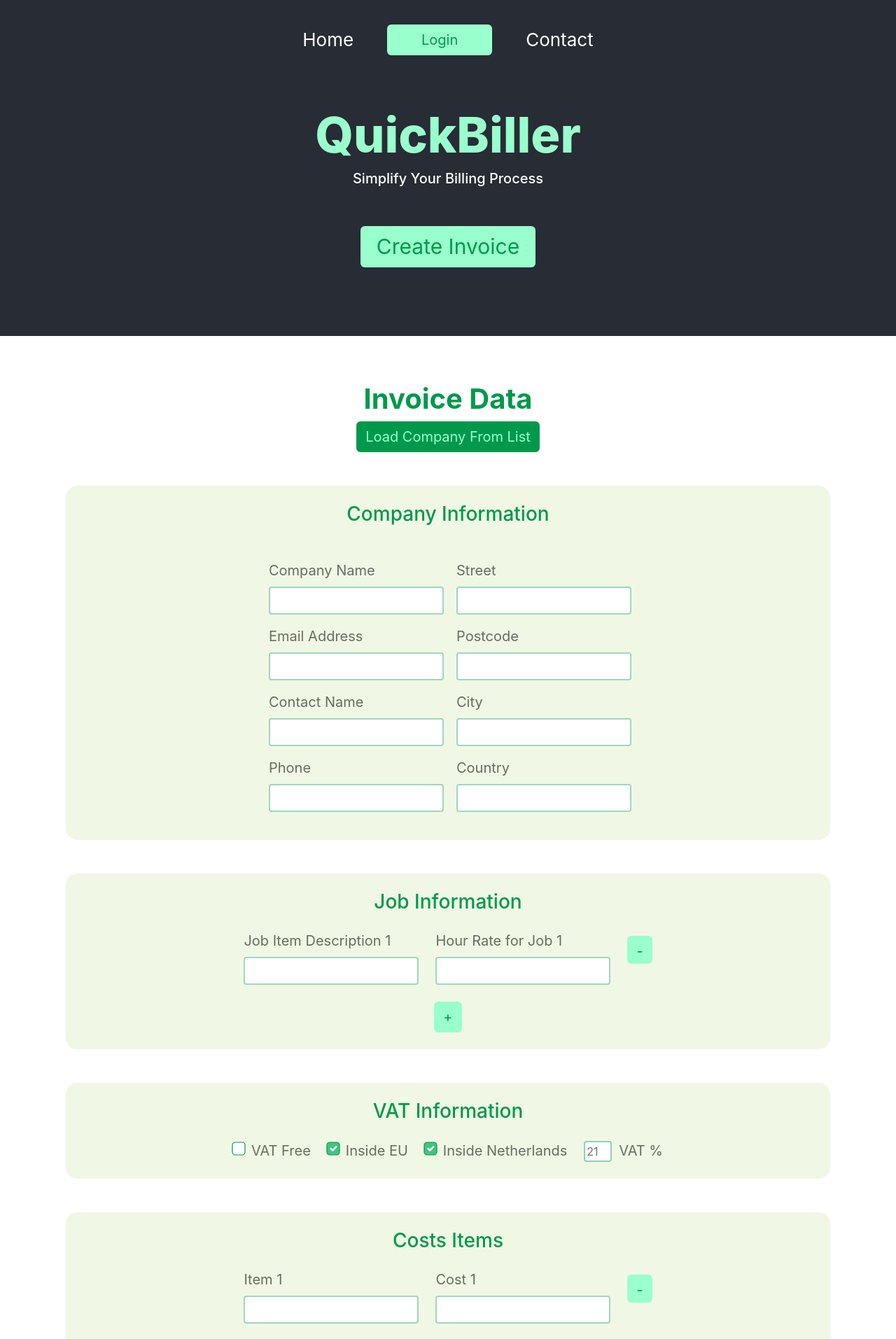
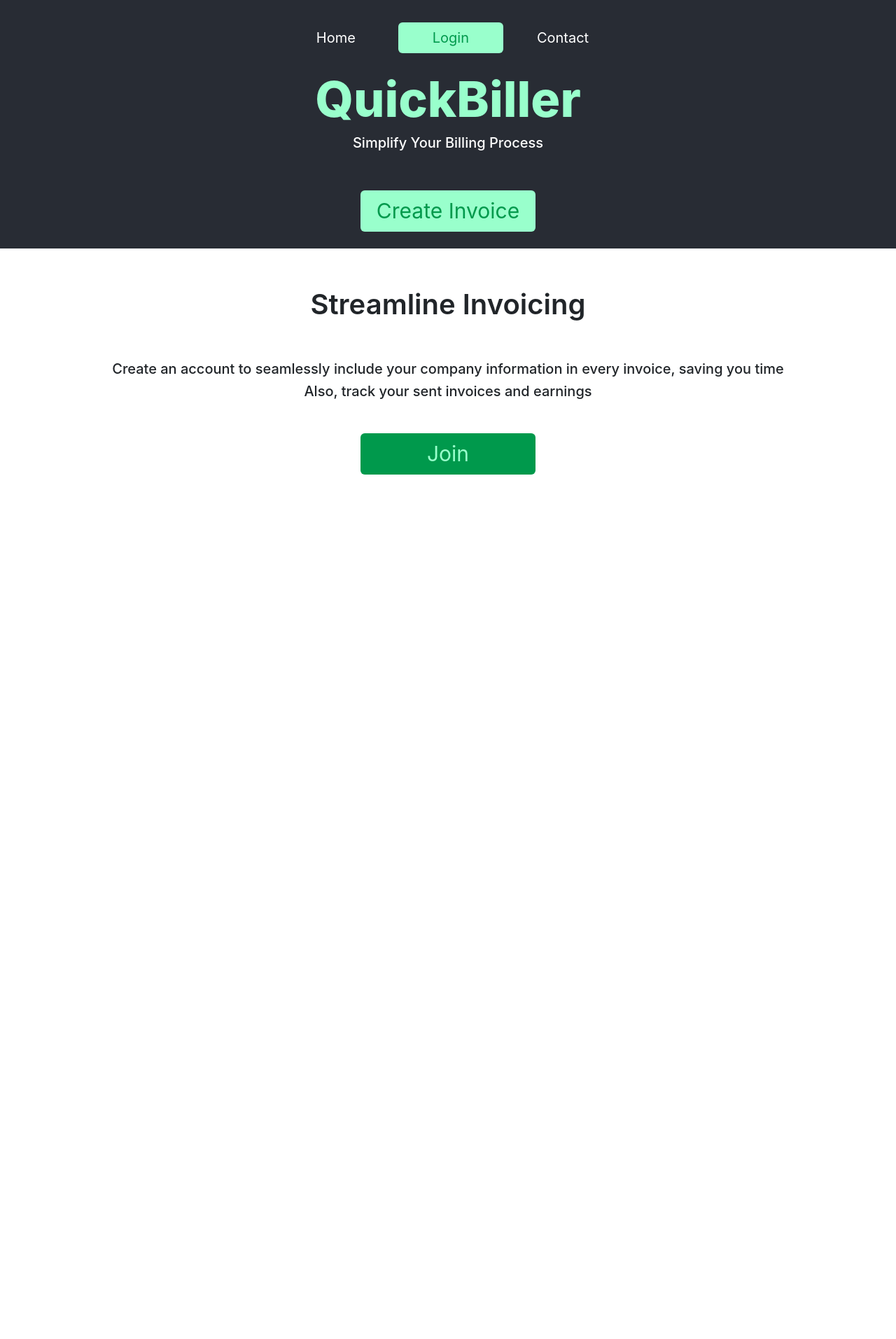
Before and after one commit to Flabelatus/QuickBiller-front-end, a React (Create React App) app: page / in a window 1280 px wide. Shown: the top 1913 px of the page at 70% size. After the commit the page ends 800 px from the top, so only its background shows below. Built offline with nearby package versions, Linux system fonts and the light colour scheme.

Commit message:
adds register page

```diff
--- a/package.json
+++ b/package.json
@@ -8,7 +8,7 @@
     "@testing-library/user-event": "^13.5.0",
     "react": "^18.2.0",
     "react-dom": "^18.2.0",
-    "react-router-dom": "^6.21.1",
+    "react-router-dom": "^6.16.0",
     "react-scripts": "5.0.1",
     "web-vitals": "^2.1.4"
   },
--- a/src/App.css
+++ b/src/App.css
@@ -15,7 +15,7 @@
 
 .App-header {
   background-color: #282c34;
-  min-height: 60vh;
+  min-height: 10vh;
   display: flex;
   flex-direction: column;
   align-items: center;
@@ -97,7 +97,6 @@
   background-color: #c2dd9940;
   border-radius: 16px;
   padding: 10px;
-
 }
 
 .checkbox-custom {
--- a/src/App.js
+++ b/src/App.js
@@ -1,65 +1,17 @@
 import './App.css';
-import { Form, Link } from 'react-router-dom'
-import Home from './components/Home';
-import { useEffect, useState } from 'react';
-import InvoiceForms from './components/InvoiceForms'
+import { Outlet } from 'react-router-dom'
+import { AppBar } from './components/AppBar';
+
 
 function App() {
-  const [open, setOpen] = useState(true);
-
-  const toggelOpen = () => {
-    if (open) {
-      setOpen(!open);
-    } else {
-      setOpen(true);
-    }
-  }
-
-  useEffect(() => {
-  }, [open])
 
   return (
     <>
       <div >
-        <div className="App-header">
-          <div className='row'>
-            <div style={{ display: 'flex', alignItems: 'center' }}>
-              <p className='mt-2' style={{ color: 'white' }}>Home</p>
-              <p className='btn btn-submit-light-small ms-5 mt-2'>Login</p>
-              <p className='ms-5 mt-2' style={{ color: 'white' }}>Contact</p>
-            </div>
-          </div>
-
-          <div className='mt-2 px-5 py-5 row justify-content-center'>
-            <Home></Home>
-            <Link
-              className='btn btn-submit-light-large text-center mt-5 mb-4'
-              onClick={toggelOpen}
-            >Create Invoice</Link>
-          </div>
-        </div>
-
-        <div className='App' style={{ maxHeight: open ? 'fit-content' : '0', overflow: 'hidden', transition: 'max-height 0.4s ease' }}>
-          {open &&
-            <div className='mt-2 px-5 py-5 ms-5 me-5'>
-              <div className='container'>
-                <InvoiceForms></InvoiceForms>
-              </div>
-            </div>
-          }
-        </div>
-      </div>
-
-      <div>
-        <div className="App">
-          <div className='mt-2 px-5 py-5 row justify-content-center'>
-            <h1 style={{ fontWeight: 600 }}>Streamline Invoice Creation</h1>
-            <h5 className=' mt-5 px-5 me-5 ms-5'>Create an account to seamlessly include your company information in every invoice, saving you time
-            </h5>
-            <h5 className='mb-4 px-5 me-5 ms-5'>Additionally,
-              you can track your sent invoices and earnings
-            </h5>
-            <Link to="#!" className='btn btn-submit-dark-large text-center mt-4 mb-4' >Join</Link>
+        <div>
+          <AppBar></AppBar>
+          <div className='justify-content-center'>
+            <Outlet></Outlet>
           </div>
         </div>
       </div>
--- /dev/null
+++ b/src/components/AppBar.js
@@ -0,0 +1,16 @@
+import { Link } from "react-router-dom";
+
+export const AppBar = () => {
+    return (
+        <div className="App-header">
+            <header className='d-flex justify-content-between align-items-md-center pb-1 mb-1 mt-4'>
+                <div style={{ display: 'flex', alignItems: 'center' }}>
+                    <p><Link to="/" className='mt-2 btn' style={{ color: 'white', fontSize: 20 }}>Home</Link></p>
+                    <p className='btn btn-submit-light-small ms-5 mt-2'>Login</p>
+                    <p className='ms-5 mt-2' style={{ color: 'white', fontSize: 20 }}>Contact</p>
+                </div>
+            </header>
+        </div>
+
+    );
+}
--- a/src/components/Home.js
+++ b/src/components/Home.js
@@ -1,9 +1,55 @@
+import { Link, useOutletContext } from "react-router-dom";
+import InvoiceForms from "./InvoiceForms";
+import { useEffect, useState } from "react";
+
+
 const Home = () => {
+    const [open, setOpen] = useState(false);
+
+    const toggelOpen = () => {
+        if (open) {
+            setOpen(!open);
+        } else {
+            setOpen(true);
+        }
+    }
+
+    useEffect(() => {
+    }, [open])
+
     return (
-        <div>
-            <h1 style={{ color: '#99FFCC', fontFamily: 'revert', fontSize: 70, fontWeight: 800, textAlign: 'center' }}>QuickBiller</h1>
-            <h5 style={{ textAlign: 'center' }}>Simplify Your Billing Process</h5>
-        </div>
+        <>
+            <div className="row justify-content-center" style={{ backgroundColor: "#282c34" }}>
+                <h1 style={{ color: '#99FFCC', fontFamily: 'revert', fontSize: 70, fontWeight: 800, textAlign: 'center' }}>QuickBiller</h1>
+                <h5 style={{ textAlign: 'center', color: "white" }}>Simplify Your Billing Process</h5>
+                <Link
+                    className='btn btn-submit-light-large text-center mt-5 mb-'
+                    onClick={toggelOpen}>
+                    Create Invoice
+                </Link>
+                <div className='App mb-4' style={{ maxHeight: open ? 'max-content' : '0px', overflow: 'hidden', transition: 'max-height 0.4s ease' }}>
+                    {open &&
+                        <div className='mt-2 py-3 row justify-content-center'>
+                            <InvoiceForms></InvoiceForms>
+                        </div>
+                    }
+                </div>
+            </div>
+            <div>
+                <div className="App">
+                    <div className='mt-2 px-5 py-5 row justify-content-center'>
+                        <h1 style={{ fontWeight: 600 }}>Streamline Invoicing</h1>
+                        <h5 className=' mt-5 px-5 me-5 ms-5'>Create an account to seamlessly include your company information in every invoice, saving you time
+                        </h5>
+                        <h5 className='mb-4 px-5 me-5 ms-5'>Also,
+                            track your sent invoices and earnings
+                        </h5>
+                        <Link to="/register" className='btn btn-submit-dark-large text-center mt-4 mb-4' >Join</Link>
+                    </div>
+                </div>
+            </div>
+        </>
+
     );
 }
 
--- a/src/components/InvoiceForms.js
+++ b/src/components/InvoiceForms.js
@@ -44,12 +44,13 @@ const InvoiceForms = () => {
     };
 
     return (
-        <div >
-            <form onSubmit={handleSubmit}>
+        <div>
+            <form onSubmit={handleSubmit} className="mb-5 mt-5">
                 <h1 style={{ color: '#00994C', fontWeight: 700 }}>Invoice Data</h1>
                 <a className="btn btn-submit-dark-small" style={{ width: 'fit-content' }}>Load Company From List</a>
 
-                <div className="row mt-5 justify-content-center container-invoice py-4">
+                <div className="row- mt-5 justify-content-center container py-4">
+                    <div className="row justify-content-center">
                         <h3 className="mb-5" style={{ color: '#00994C' }}>Company Information</h3>
                         <div className="col-md-3">
                             <Input
@@ -112,7 +113,10 @@ const InvoiceForms = () => {
                             />
                         </div>
                     </div>
-                <div className="row mt-5 justify-content-center d-flex container-invoice py-4">
+
+                </div>
+                <div className=" mt-5 justify-content-center d-flex container py-4">
+                    <div className="row justify-content-center d-flex">
                         <h3 className="mb-4" style={{ color: '#00994C' }}>Job Information</h3>
 
                         <div className="col-md-4">
@@ -144,7 +148,10 @@ const InvoiceForms = () => {
                         </div>
                     </div>
 
-                <div className="row mt-5 justify-content-center container-invoice py-4">
+                </div>
+
+                <div className=" mt-5 justify-content-center container py-4">
+                    <div className="row justify-content-center">
                         <h3 className="mb-4" style={{ color: '#00994C' }}>VAT Information</h3>
                         <div className="col">
 
@@ -175,11 +182,12 @@ const InvoiceForms = () => {
                                 value={21}
                             ></input>
                             <label style={{ fontSize: 20, marginLeft: 10, fontWeight: 400, color: "#00000090" }}> VAT %</label>
-
+                        </div>
                     </div>
                 </div>
 
-                <div className="row mt-5 justify-content-center d-flex container-invoice py-4">
+                <div className="mt-5 justify-content-center d-flex container py-4">
+                    <div className="row justify-content-center">
                         <h3 className="mb-4" style={{ color: '#00994C' }}>Costs Items</h3>
 
                         <div className="col-md-4">
@@ -209,6 +217,8 @@ const InvoiceForms = () => {
                             </a>
                         </div>
                     </div>
+
+                </div>
                 <a className="btn btn-submit-light-small mt-5">Submit</a>
             </form >
         </div >
--- /dev/null
+++ b/src/components/Register.js
@@ -0,0 +1,9 @@
+const Register = () => {
+    return (
+        <div className="row justify-content-center mt-5">
+            <h1 className="text-center">Register page</h1>
+        </div>
+    );
+}
+
+export default Register;
--- a/src/index.js
+++ b/src/index.js
@@ -2,10 +2,10 @@ import React from 'react';
 import ReactDOM from 'react-dom/client';
 import './index.css';
 import App from './App';
-import reportWebVitals from './reportWebVitals';
 import { createBrowserRouter, RouterProvider } from 'react-router-dom';
 import ErrorPage from './components/ErrorPage';
 import Home from './components/Home';
+import Register from './components/Register'
 
 const router = createBrowserRouter([
   {
@@ -13,7 +13,8 @@ const router = createBrowserRouter([
     "element": <App />,
     "errorElement": <ErrorPage></ErrorPage>,
     "children": [
-      {index: true, element: <Home />}
+      { index: true, element: <Home /> },
+      { path: "/register", element: <Register /> }
     ]
   }
 ]);
@@ -21,11 +22,6 @@ const router = createBrowserRouter([
 const root = ReactDOM.createRoot(document.getElementById('root'));
 root.render(
   <React.StrictMode>
-    <RouterProvider router={router}></RouterProvider>
+    <RouterProvider router={router} />
   </React.StrictMode>
 );
-
-// If you want to start measuring performance in your app, pass a function
-// to log results (for example: reportWebVitals(console.log))
-// or send to an analytics endpoint. Learn more: https://bit.ly/CRA-vitals
-reportWebVitals();
```
Also changed, not shown: 1 other file (tests, documents, lock files or other folders). Lines whose indentation alone changed are shown as unchanged.
